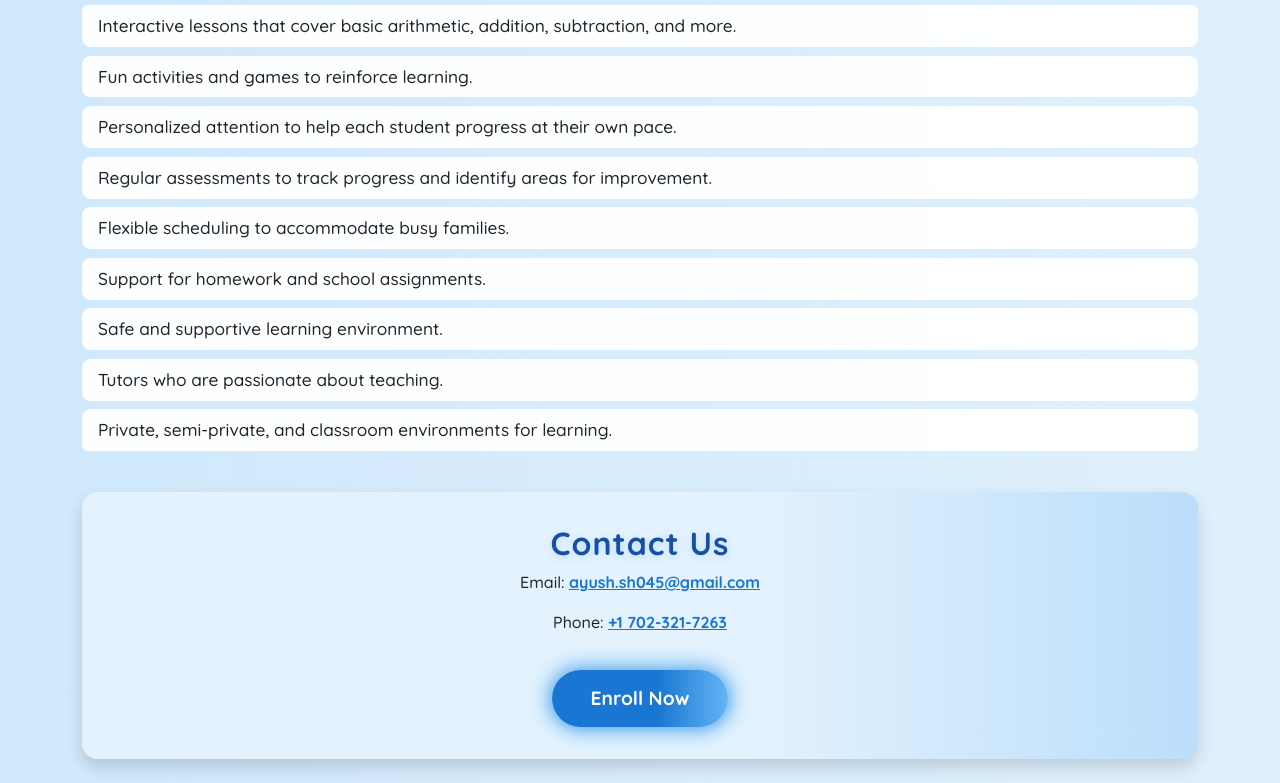
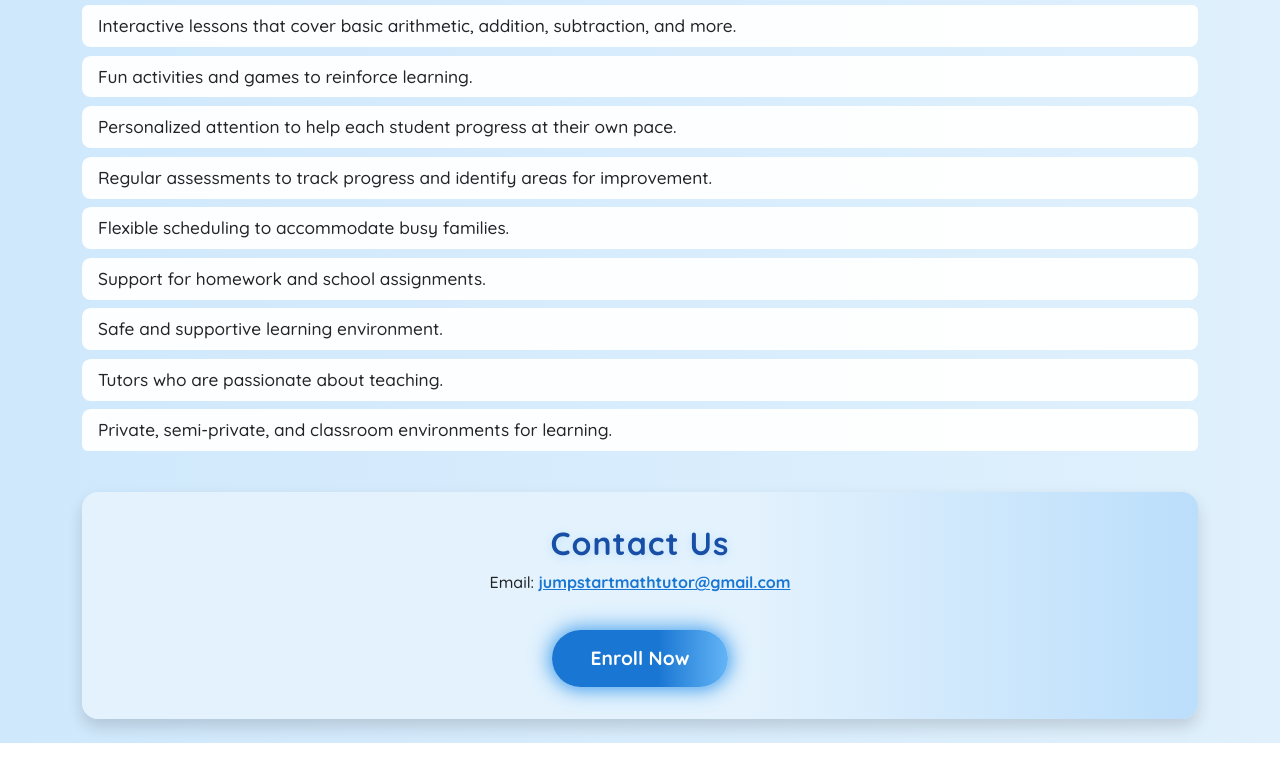
Before and after one commit to AJ3-4272-SP/JumpstartMathHomePage, a plain HTML site: page index.html in a window 1280 px wide. Shown: the part 1084-1867 px from the top of the page. After the commit the page ends 1827 px from the top, so only its background shows below. Drawn offline with nearby package versions, Linux system fonts and the light colour scheme.

Commit message:
Update index.html

```diff
--- a/index.html
+++ b/index.html
@@ -161,8 +161,7 @@
 
         <div class="contact text-center shadow">
             <h2>Contact Us</h2>
-            <p>Email: <a href="mailto:ayush.sh045@gmail.com" class="fw-bold">ayush.sh045@gmail.com</a></p>
-            <p>Phone: <a href="tel:+17023217263" class="fw-bold">+1 702-321-7263</a></p>
+            <p>Email: <a href="mailto:jumpstartmathtutor@gmail.com" class="fw-bold">jumpstartmathtutor@gmail.com</a></p>
             <a class="btn btn-glow btn-lg" href="mailto:ayush.sh045@gmail.com">Enroll Now</a>
         </div>
     </div>
```
